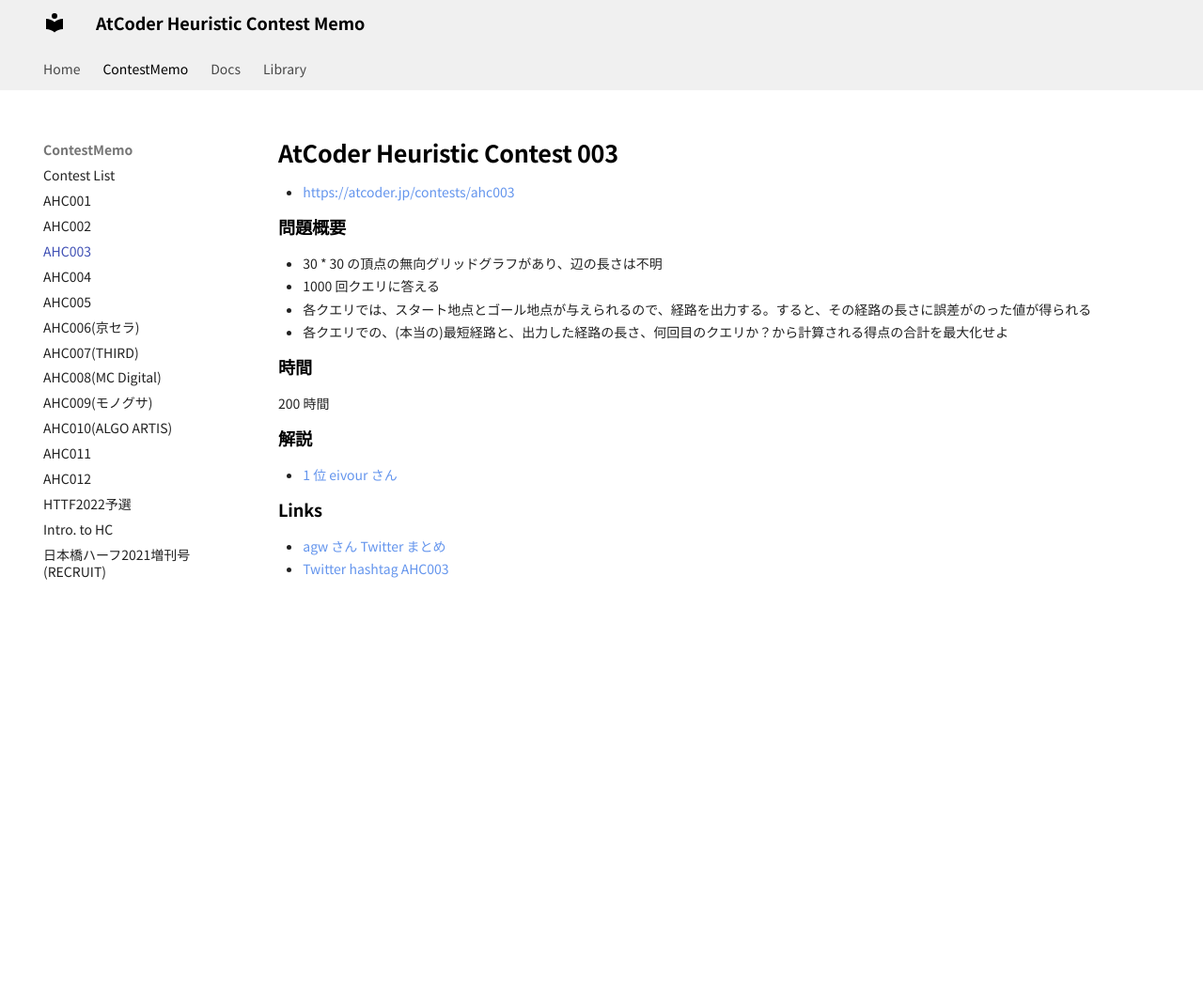
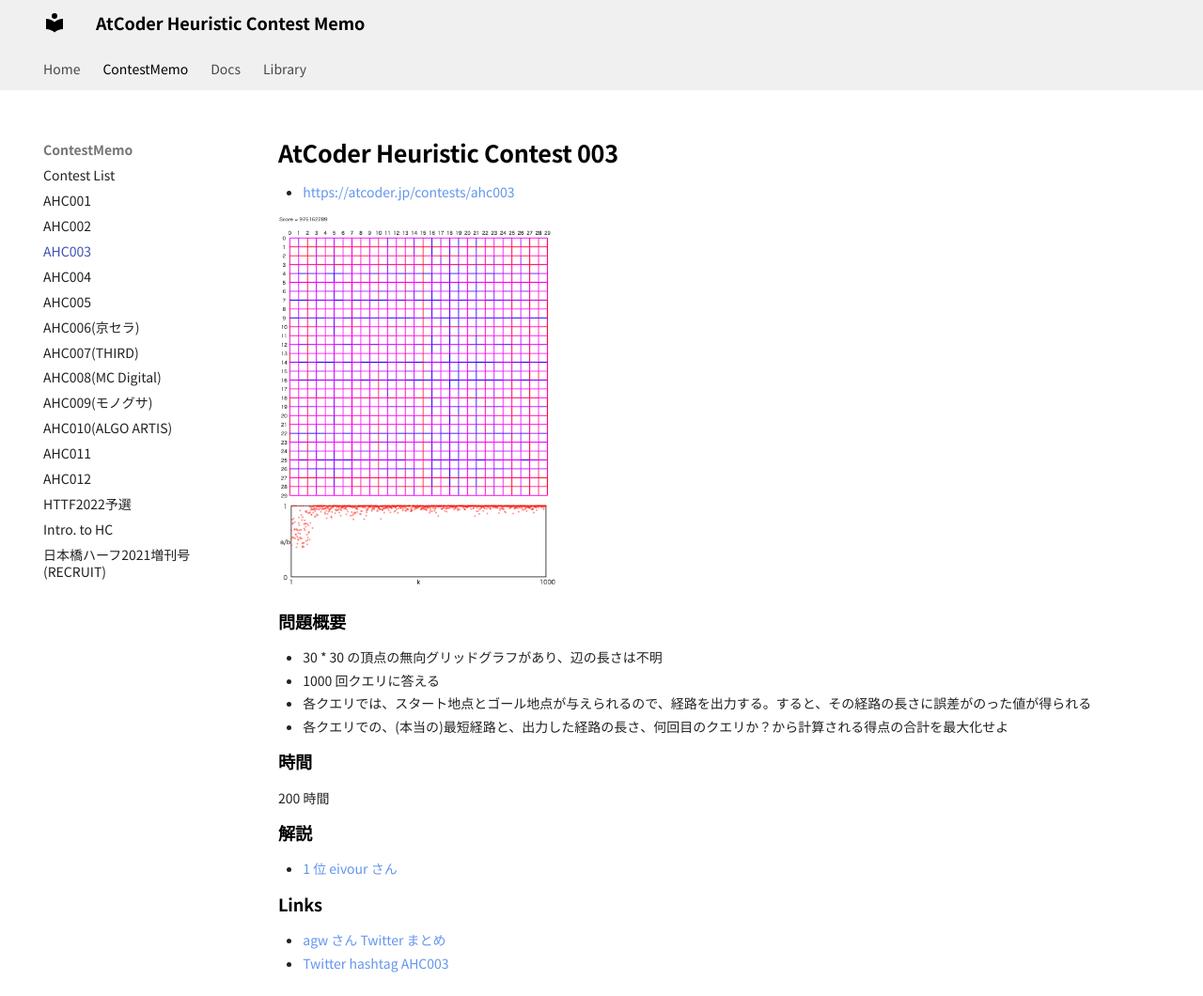
Before and after one commit to jetbead/AtCoderHeuristicContestMemo, an MkDocs documentation site: the page built from docs/ContestMemo/ahc003.md, in a window 1280 px wide and 1060 px high. Shown: the whole window at 94% size. Built offline with MkDocs 1.6.1 and Material for MkDocs 9.7.7, drawn with Linux system fonts in a browser that asks for light colours; some web fonts are replaced.

Commit message:
Update ahc003.md

```diff
--- a/docs/ContestMemo/ahc003.md
+++ b/docs/ContestMemo/ahc003.md
@@ -5,6 +5,8 @@
 # AtCoder Heuristic Contest 003
 
 - https://atcoder.jp/contests/ahc003
+
+<img src="../imgs/ahc003.png" width=300>
 
 ## 問題概要
 
```
